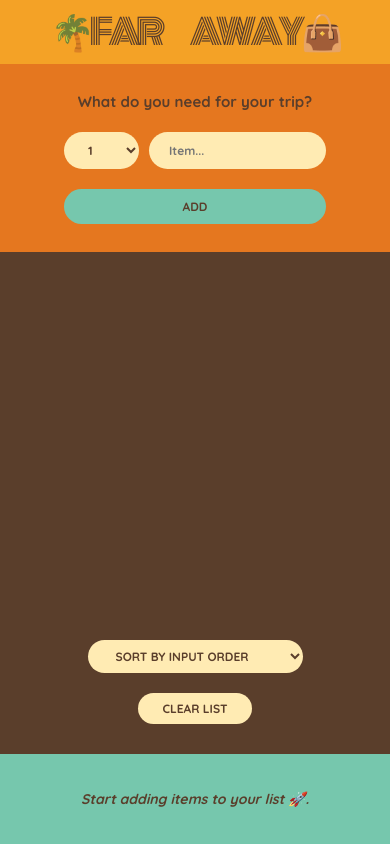
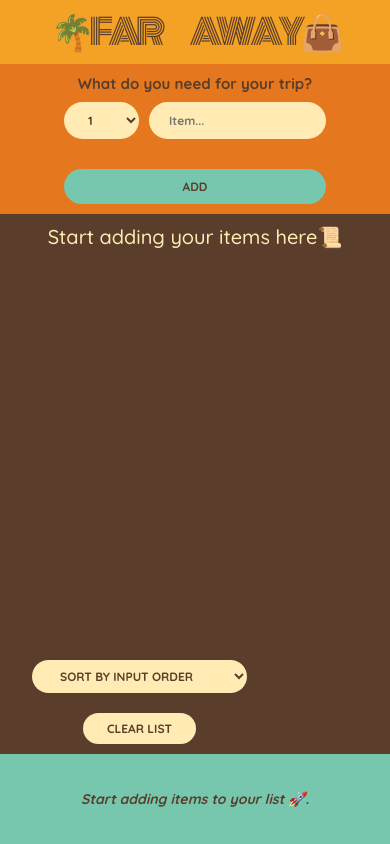
Before and after one commit to Ayaanahmad/travel-todo, a React (Vite) app: page / in a window 390 px wide. Built offline with nearby package versions, Linux system fonts and the light colour scheme.

Commit message:
fourth commit

```diff
--- a/src/components/PackingList.jsx
+++ b/src/components/PackingList.jsx
@@ -23,7 +23,9 @@ const PackingList = ({ items, onDeleteItem, onUpdateToggle, onClearList }) => {
   }
 
   return (
+    <>
       <div className="list">
+        {items?.length ? (
           <ul>
             {sortedItems?.map((item) => (
               <Item
@@ -34,6 +36,10 @@ const PackingList = ({ items, onDeleteItem, onUpdateToggle, onClearList }) => {
               />
             ))}
           </ul>
+        ) : (
+          <p>Start adding your items here📜</p>
+        )}
+      </div>
       <div className="actions">
         <select value={sortBy} onChange={(e) => setSortBy(e.target.value)}>
           <option value="input">Sort by input order</option>
@@ -48,7 +54,7 @@ const PackingList = ({ items, onDeleteItem, onUpdateToggle, onClearList }) => {
           Clear List
         </button>
       </div>
-    </div>
+    </>
   );
 };
 
--- a/src/index.css
+++ b/src/index.css
@@ -17,12 +17,11 @@ body {
   font-family: "Quicksand";
   font-weight: 500;
   overflow-x: hidden;
-  overflow-y: auto;
 }
 
 .app {
   width: 100%;
-  height: 100vh;
+  min-height: 100vh;
   display: grid;
   grid-template-rows: auto auto 1fr auto;
 }
@@ -31,7 +30,7 @@ h1 {
   text-align: center;
   background-color: #f4a226;
   font-family: "Monoton";
-  font-size: 8rem;
+  font-size: 6rem;
   text-transform: uppercase;
   font-weight: 400;
   word-spacing: 30px;
@@ -87,21 +86,41 @@ input {
   background-color: #5a3e2b;
   color: #ffebb3;
   padding: 4rem 0;
-  overflow: hidden;
+  overflow-x: hidden;
+  overflow-y: auto;
   display: flex;
-  justify-content: space-between;
+  /* justify-content: space-between; */
   flex-direction: column;
   gap: 3.2rem;
   align-items: center;
+}
+
+.actions {
+  position: relative;
+  background-color: #5a3e2b;
+  display: flex;
+  align-items: center;
+  justify-content: center;
+  padding-bottom: 2rem;
+
+  select,
+  button {
+    font-size: 1.2rem;
+    text-transform: uppercase;
+    font-weight: 700;
+    padding: 0.8rem 2.4rem;
+    font-size: 1.8rem;
+    margin: 0 0.8rem;
+  }
 }
 
 .actions button,
 .list select {
   text-transform: uppercase;
   padding: 0.8rem 2.4rem;
-  font-size: 1.4rem;
+  font-size: 1.8rem;
   font-weight: 700;
-  /* margin: 0 0.8rem; */
+  margin: 0 0.8rem;
 }
 
 .list ul {
@@ -147,18 +166,30 @@ input[type="checkbox"] {
 }
 
 @media screen and (max-width: 998px) {
+  .header {
+    font-size: 4.5rem;
+  }
+  h3 {
+    font-size: 2rem;
+  }
   .add-form {
     display: flex;
     flex-direction: column;
+
+    select,
+    input,
+    button {
+      font-size: 1.4rem;
+    }
   }
   .form-body {
     margin-top: 1.3rem;
     gap: 5rem;
   }
   .stats {
-    font-size: 2.2rem;
+    font-size: 2rem;
   }
-  .list ul{
+  .list ul {
     overflow: scroll;
   }
   .list {
@@ -178,20 +209,28 @@ input[type="checkbox"] {
       font-size: 2rem;
     }
   }
+  .actions {
+    position: relative;
+    select,
+    button {
+      font-size: 1.4rem;
+    }
+  }
 }
 @media screen and (max-width: 768px) {
   .header {
-    font-size: 5.5rem;
+    font-size: 5rem;
   }
 
   .add-form {
     h3 {
-      font-size: 2.2rem;
+      font-size: 2rem;
     }
 
     select,
-    button {
-      font-size: 1.5rem;
+    button,
+    input {
+      font-size: 1.3rem;
       padding: 1rem 2rem;
     }
   }
@@ -204,8 +243,8 @@ input[type="checkbox"] {
     padding: 2rem;
   }
 
-  .list ul{
-    overflow: scroll;
+  .list ul {
+    overflow: hidden;
   }
 
   .list {
@@ -225,16 +264,29 @@ input[type="checkbox"] {
       font-size: 2rem;
     }
   }
+  .actions {
+    position: relative;
+    select,
+    button {
+      font-size: 1.4rem;
+    }
+  }
 }
 @media screen and (max-width: 576px) {
   .header {
-    font-size: 4rem;
+    font-size: 3rem;
     padding: 0.5rem;
   }
 
   .add-form {
+    padding: 1rem;
     h3 {
-      font-size: 1.7rem;
+      font-size: 1.6rem;
+    }
+
+    .form-body {
+      margin-top: 0.1rem;
+      gap: 3rem;
     }
 
     select,
@@ -249,22 +301,20 @@ input[type="checkbox"] {
     gap: 2rem;
   }
   .stats {
-    font-size: 1.8rem;
-    padding: 2rem;
-  }
-
-  .list ul{
-    overflow: scroll;
+    font-size: 1.5rem;
+    /* padding: 2rem; */
   }
 
   .list {
-    padding-top: 3rem;
+    /* padding-top: 3rem; */
+    max-height: 65vh;
     ul {
       margin-left: 8rem;
       grid-template-columns: repeat(2, minmax(200px, 1fr));
       width: auto;
       gap: 1rem;
       overflow: scroll;
+      padding: 0;
     }
     input[type="checkbox"] {
       height: 1.8rem;
@@ -272,18 +322,33 @@ input[type="checkbox"] {
     }
     li {
       font-size: 1.8rem;
+      gap: 1rem;
     }
   }
   .actions {
     display: flex;
+    /* height: 20vh; */
     /* flex-direction: column; */
     align-items: center;
     justify-content: center;
     gap: 2rem;
+    /* padding-top: 30rem; */
+    position: fixed;
+    bottom: 10rem;
+    margin-left: 2.4rem;
+    padding-bottom: 0;
+    padding-top: 1rem;
     select,
     button {
-      font-size: 1.2rem;
+      font-size: 1rem;
     }
+  }
+
+  .list p {
+    font-size: 2rem;
+  }
+  body {
+    overflow: hidden;
   }
 }
 @media screen and (max-width: 393px) {
@@ -329,7 +394,7 @@ input[type="checkbox"] {
     }
   }
 
-  .actions select{
+  .actions select {
     margin-top: 0;
   }
 
```
Lines whose indentation alone changed are shown as unchanged.
